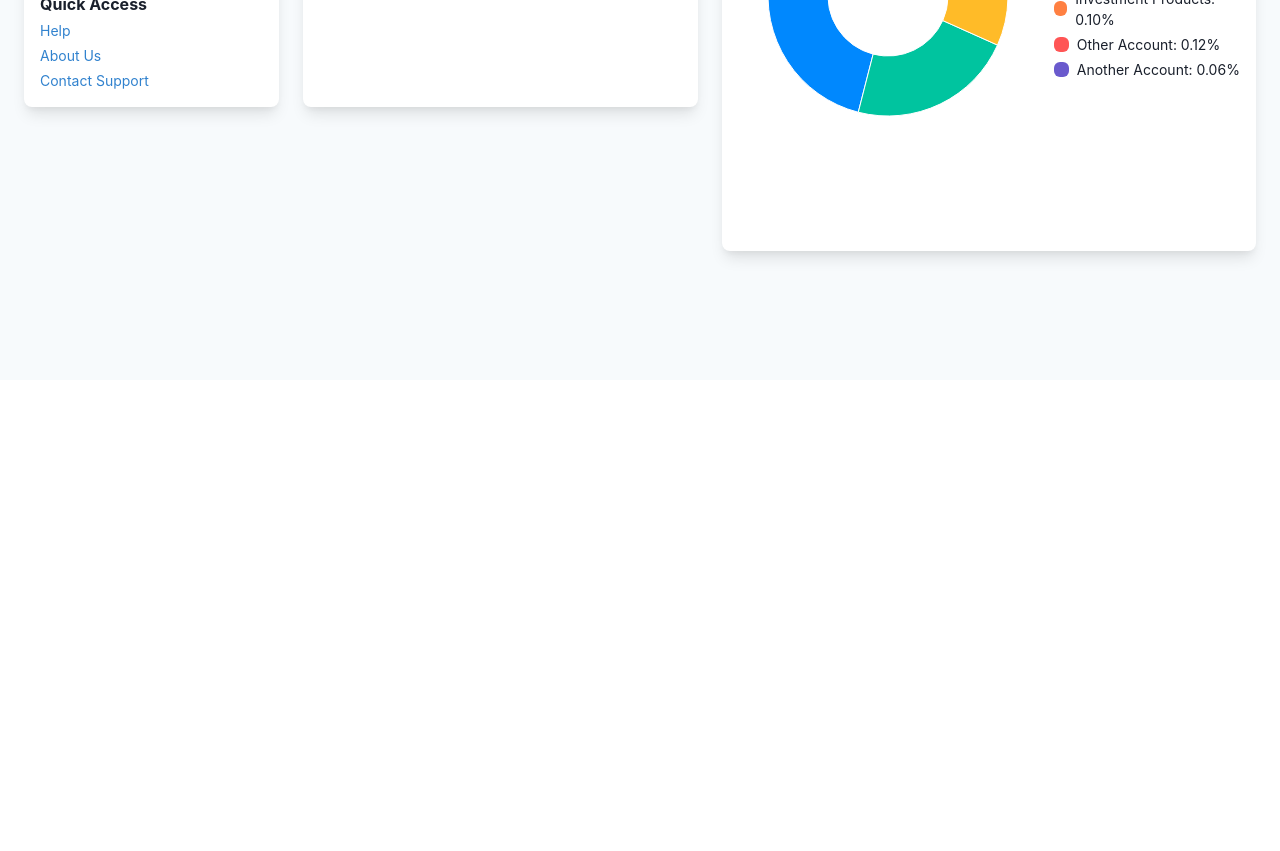
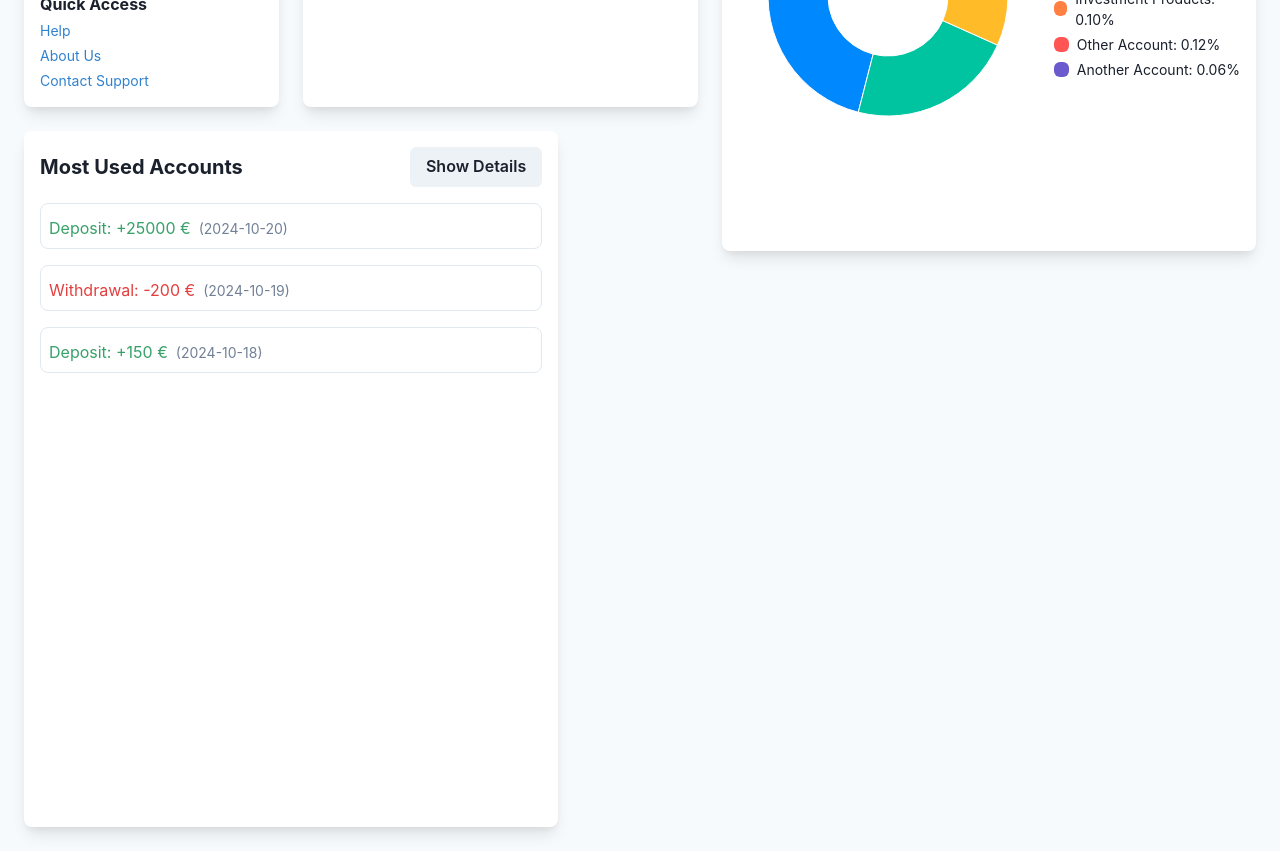
Before and after one commit to disaa0/bank_dashboard, a React (Create React App) app: page / in a window 1280 px wide. Shown: the part 420-1271 px from the top of the page. Before the commit the page ends 800 px from the top, so only its background shows below. Built offline with nearby package versions, Linux system fonts and the light colour scheme.

Commit message:
added Most Used Accounts

```diff
--- a/src/App.tsx
+++ b/src/App.tsx
@@ -60,6 +60,7 @@ const widgets: Widget[] = [
   { id: 'w4', name: 'Stock Market', profiles: ['risk', 'investment'], size: 'medium', icon: FiTrendingUp },
   { id: 'w5', name: 'Investment Portfolio', profiles: ['investment'], size: 'medium', icon: FiPieChart },
   { id: 'w6', name: 'Total Balance', profiles: ['base'], size: 'large2', icon: FiDollarSign },
+  { id: 'w7', name: 'Most Used Account', profiles: ['base'], size: 'large', icon: FiActivity }, // Add this line
 ];
 
 const widgetSizes: Record<WidgetSize, { rowSpan: number; colSpan: number }> = {
@@ -77,7 +78,74 @@ const baseProfileLayout = [
   { id: 'w1', colSpan: 2, rowSpan: 3 },
   { id: 'w2', colSpan: 3, rowSpan: 3 },
 ];
+const RecentTransactionsWidget: React.FC<{ rowSpan: number; colSpan: number }> = ({ rowSpan, colSpan }) => {
+  const [showDetails, setShowDetails] = useState(false); // State to manage the toggle
+  const transactions = [
+    {
+      id: 1,
+      accountName: "Premium Business Account",
+      accountNumber: "DE99 5004 0000 1122 3344 55",
+      amount: 25000,
+      type: 'Deposit',
+      date: '2024-10-20',
+    },
+    {
+      id: 2,
+      accountName: "Savings Account",
+      accountNumber: "DE22 5004 0000 1122 3344 56",
+      amount: -200,
+      type: 'Withdrawal',
+      date: '2024-10-19',
+    },
+    {
+      id: 3,
+      accountName: "Investment Account",
+      accountNumber: "DE33 5004 0000 1122 3344 57",
+      amount: 150,
+      type: 'Deposit',
+      date: '2024-10-18',
+    },
+  ];
 
+  return (
+    <Box
+      p={4}
+      bg="white"
+      borderRadius="lg"
+      boxShadow="lg"
+      gridRow={`span ${rowSpan}`}
+      gridColumn={`span ${colSpan}`}
+    >
+      <HStack justifyContent="space-between" mb={4}>
+        <Text fontWeight="bold" fontSize="xl">Most Used Accounts</Text>
+        <Button onClick={() => setShowDetails(!showDetails)}>
+          {showDetails ? 'Hide Details' : 'Show Details'}
+        </Button>
+      </HStack>
+
+      <VStack spacing={4} align="start">
+        {transactions.map(transaction => (
+          <Box key={transaction.id} borderWidth={1} borderRadius="lg" p={2} width="100%">
+            {showDetails && (
+              <>
+                <Text fontWeight="bold">{transaction.accountName}</Text>
+                <Text fontSize="sm" color="gray.500">
+                  {transaction.accountNumber}
+                </Text>
+              </>
+            )}
+            <HStack spacing={2} marginTop={1}>
+              <Text fontSize="md" color={transaction.amount > 0 ? 'green.500' : 'red.500'}>
+                {transaction.type}: {transaction.amount > 0 ? '+' : ''}{transaction.amount} €
+              </Text>
+              <Text fontSize="sm" color="gray.500">({transaction.date})</Text>
+            </HStack>
+          </Box>
+        ))}
+      </VStack>
+    </Box>
+  );
+};
 const TotalBalanceWidget: React.FC<WidgetProps> = ({ rowSpan, colSpan }) => {
   const bgColor = useColorModeValue('white', 'gray.700');
   const data = [
@@ -426,6 +494,15 @@ export const App: React.FC = () => {
 {visibleWidgets.map((widget) => {
   const baseLayout = baseProfileLayout.find(item => item.id === widget.id);
   const { rowSpan, colSpan } = baseLayout || widgetSizes[widget.size];
+  if (widget.id === 'w7') {
+    return (
+      <RecentTransactionsWidget
+        key={widget.id}
+        rowSpan={rowSpan}
+        colSpan={colSpan}
+      />
+    );
+  }
 
   if (widget.id === 'w6') {
     return (
@@ -433,9 +510,9 @@ export const App: React.FC = () => {
         key={widget.id}
         rowSpan={rowSpan}
         colSpan={colSpan}
-        name={widget.name} // Add the name
-        size={widget.size} // Add the size
-        icon={widget.icon} // Add the icon
+        name={widget.name}
+        size={widget.size}
+        icon={widget.icon}
       />
     );
   }
```
